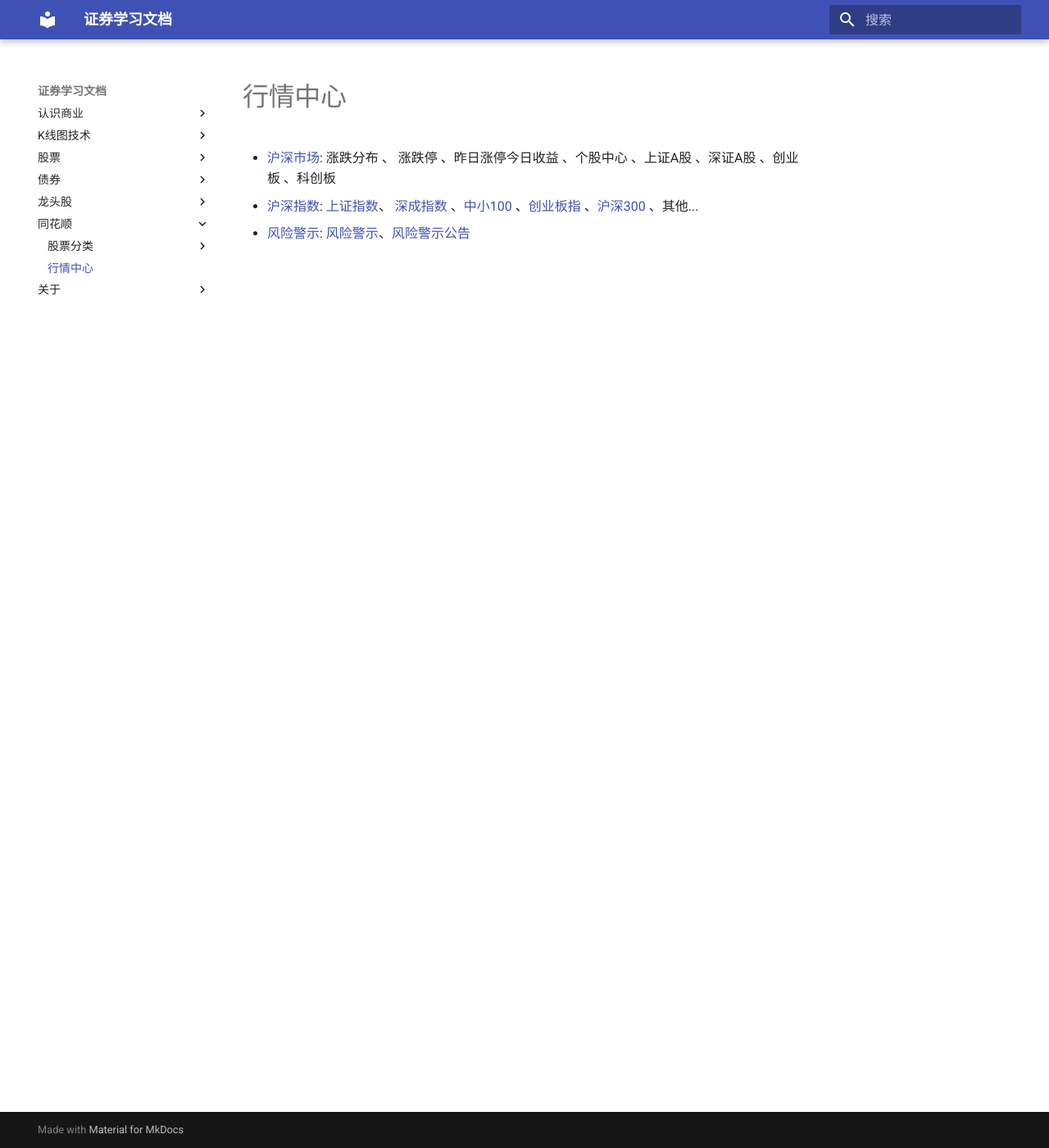
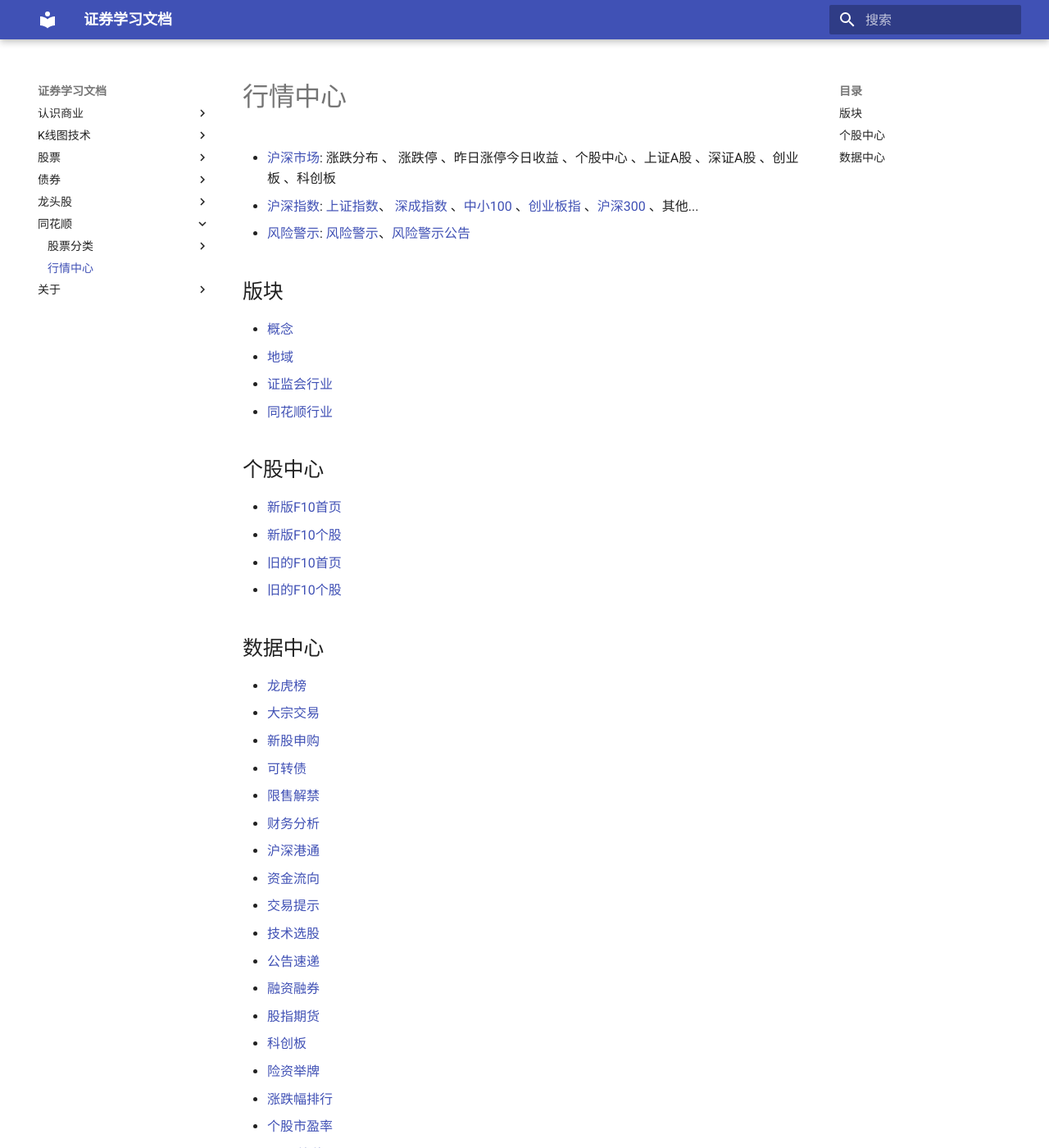
Before and after one commit to hellowac/stock_doc, an MkDocs documentation site: the page built from docs/ths/行情中心.md, in a window 1280 px wide and 1400 px high. Shown: the whole window at 82% size. Built offline with MkDocs 1.6.1 and Material for MkDocs 9.7.7, drawn with Linux system fonts in a browser that asks for light colours.

Commit message:
更新同花顺

```diff
--- a/docs/ths/行情中心.md
+++ b/docs/ths/行情中心.md
@@ -3,3 +3,40 @@
 - [沪深市场](http://q.10jqka.com.cn/): 涨跌分布 、 涨跌停 、昨日涨停今日收益 、个股中心 、上证A股 、深证A股 、创业板 、科创板
 - [沪深指数](http://q.10jqka.com.cn/zs/): [上证指数](http://q.10jqka.com.cn/zs/detail/code/1A0001/)、 [深成指数](http://q.10jqka.com.cn/zs/detail/code/399001/) 、[中小100](http://q.10jqka.com.cn/zs/detail/code/399005/) 、[创业板指](http://q.10jqka.com.cn/zs/detail/code/399006/) 、[沪深300](http://q.10jqka.com.cn/zs/detail/code/399300/) 、其他...
 - [风险警示](http://q.10jqka.com.cn/index/fxjs/): [风险警示](http://q.10jqka.com.cn/index/fxjs/)、[风险警示公告](http://q.10jqka.com.cn/index/fxjs/board/fxjsgg/stype/all)
+
+## 版块
+
+- [概念](http://q.10jqka.com.cn/gn/)
+- [地域](http://q.10jqka.com.cn/dy/)
+- [证监会行业](http://q.10jqka.com.cn/zjhhy/)
+- [同花顺行业](http://q.10jqka.com.cn/thshy/)
+
+## 个股中心
+
+- [新版F10首页](http://basic.10jqka.com.cn/48)
+- [新版F10个股](http://basic.10jqka.com.cn/600167)
+
+- [旧的F10首页](http://stockpage.10jqka.com.cn/)
+- [旧的F10个股](http://stockpage.10jqka.com.cn/603456/)
+
+## 数据中心
+
+- [龙虎榜](http://data.10jqka.com.cn/market/longhu/)
+- [大宗交易](http://data.10jqka.com.cn/market/dzjy/)
+- [新股申购](http://data.10jqka.com.cn/ipo/xgsgyzq/)
+- [可转债](http://data.10jqka.com.cn/ipo/bond/)
+- [限售解禁](http://data.10jqka.com.cn/market/xsjj/)
+- [财务分析](http://data.10jqka.com.cn/financial/yjyg/)
+- [沪深港通](http://data.10jqka.com.cn/hgt/hgtb/)
+- [资金流向](http://data.10jqka.com.cn/funds/ggzjl/)
+- [交易提示](http://data.10jqka.com.cn/tradetips/mrtbts/)
+- [技术选股](http://data.10jqka.com.cn/rank/cxg/)
+- [公告速递](http://data.10jqka.com.cn/market/ggsd/)
+- [融资融券](http://data.10jqka.com.cn/market/rzrq/)
+- [股指期货](http://data.10jqka.com.cn/gzqh/)
+- [科创板](http://data.10jqka.com.cn/kcb/index/)
+- [险资举牌](http://data.10jqka.com.cn/financial/xzjp/)
+- [涨跌幅排行](http://data.10jqka.com.cn/market/zdfph/)
+- [个股市盈率](http://data.10jqka.com.cn/market/ggsyl/)
+- [AH股比价](http://data.10jqka.com.cn/market/abgbj/)
+- [宏观数据](http://data.10jqka.com.cn/macro/cpi/)
```
